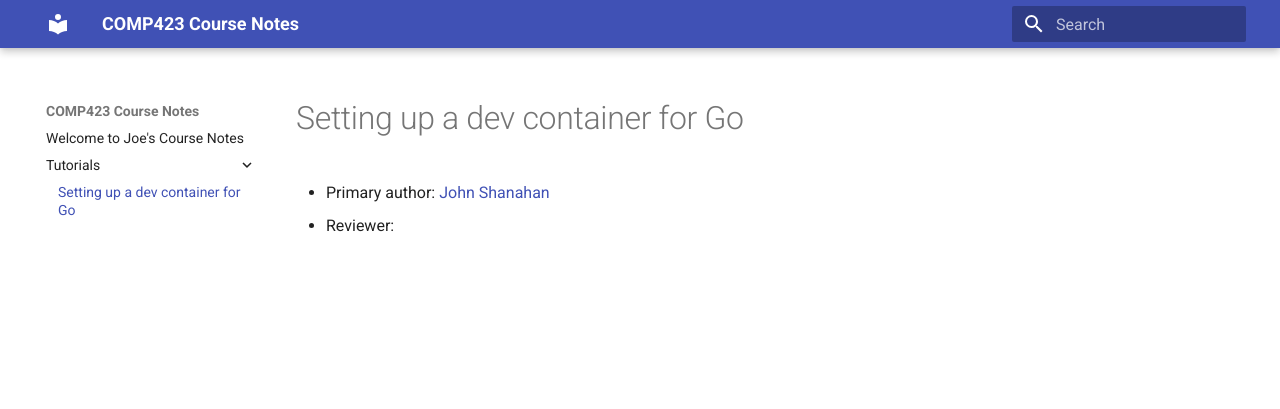
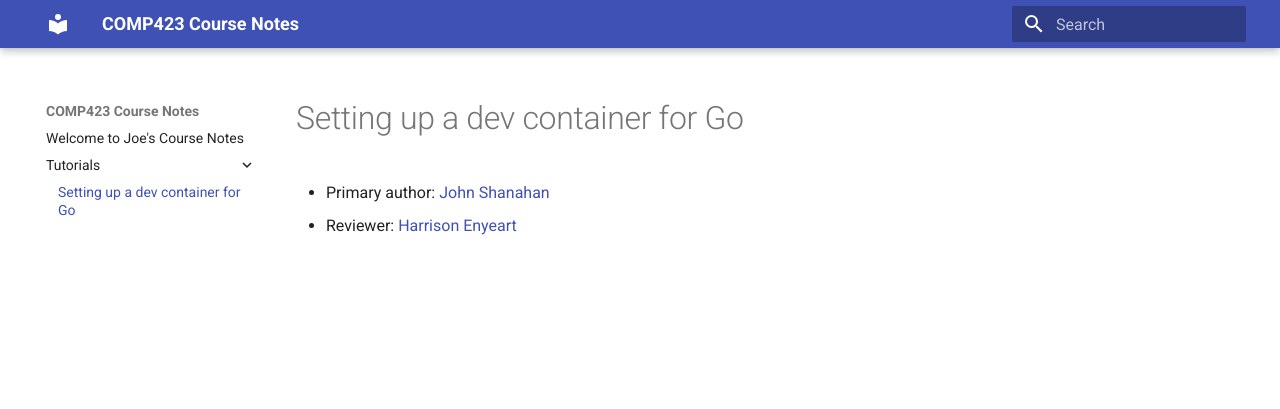
Before and after one commit to JoeShans21/comp423-course-notes, an MkDocs documentation site: the page built from docs/tutorials/go-setup.md, in a window 1280 px wide. Shown: the top 409 px of the page. Built offline with MkDocs 1.6.1 and Material for MkDocs 9.7.7, drawn with Linux system fonts in a browser that asks for light colours.

Commit message:
Fix reviewer thing

```diff
--- a/docs/tutorials/go-setup.md
+++ b/docs/tutorials/go-setup.md
@@ -1,4 +1,4 @@
 # Setting up a dev container for Go
 
 * Primary author: [John Shanahan](https://github.com/JoeShans21)
-* Reviewer: [<Harrison Enyeart>](https://github.com/HJEunc)
+* Reviewer: [Harrison Enyeart](https://github.com/HJEunc)
```
